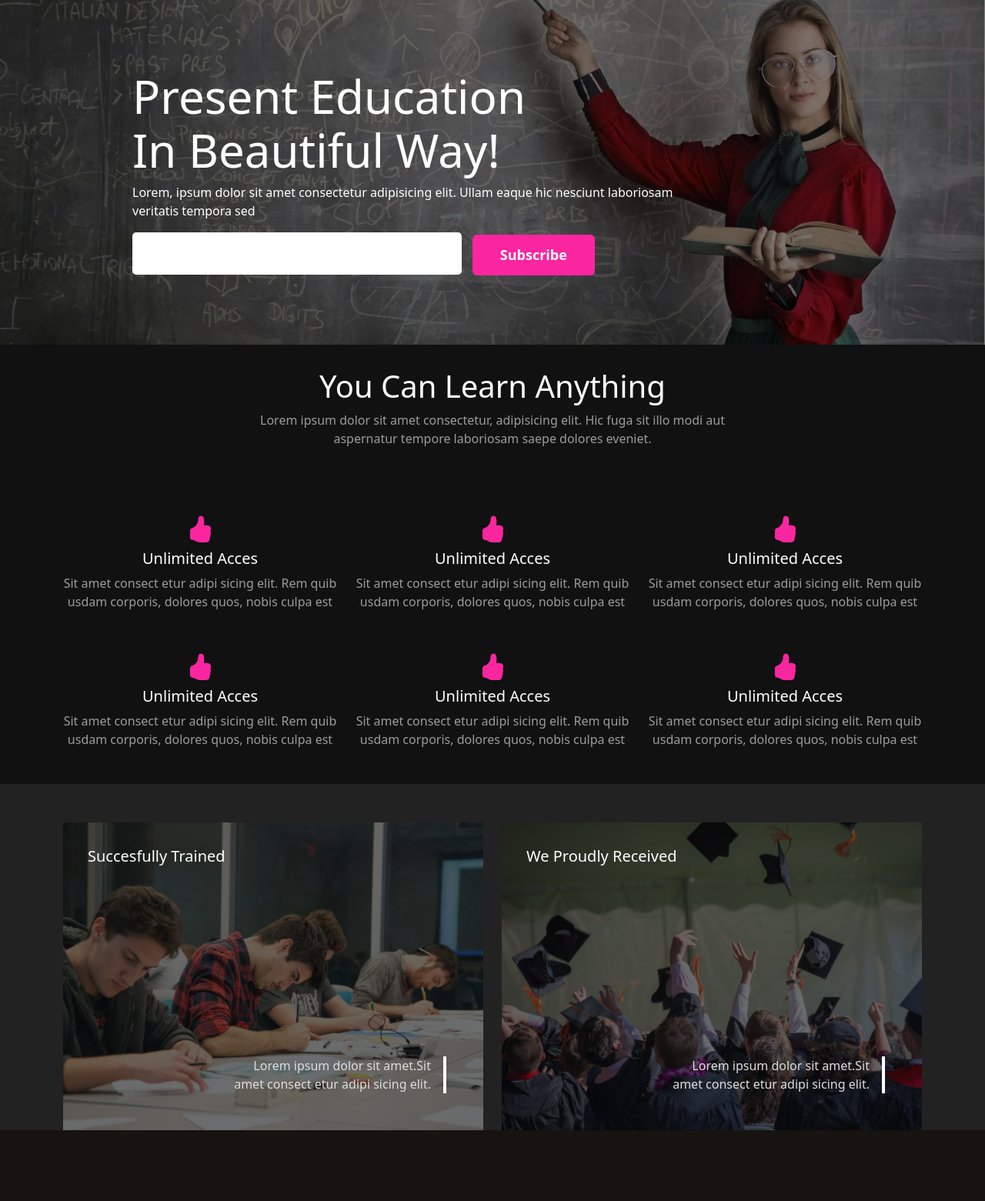
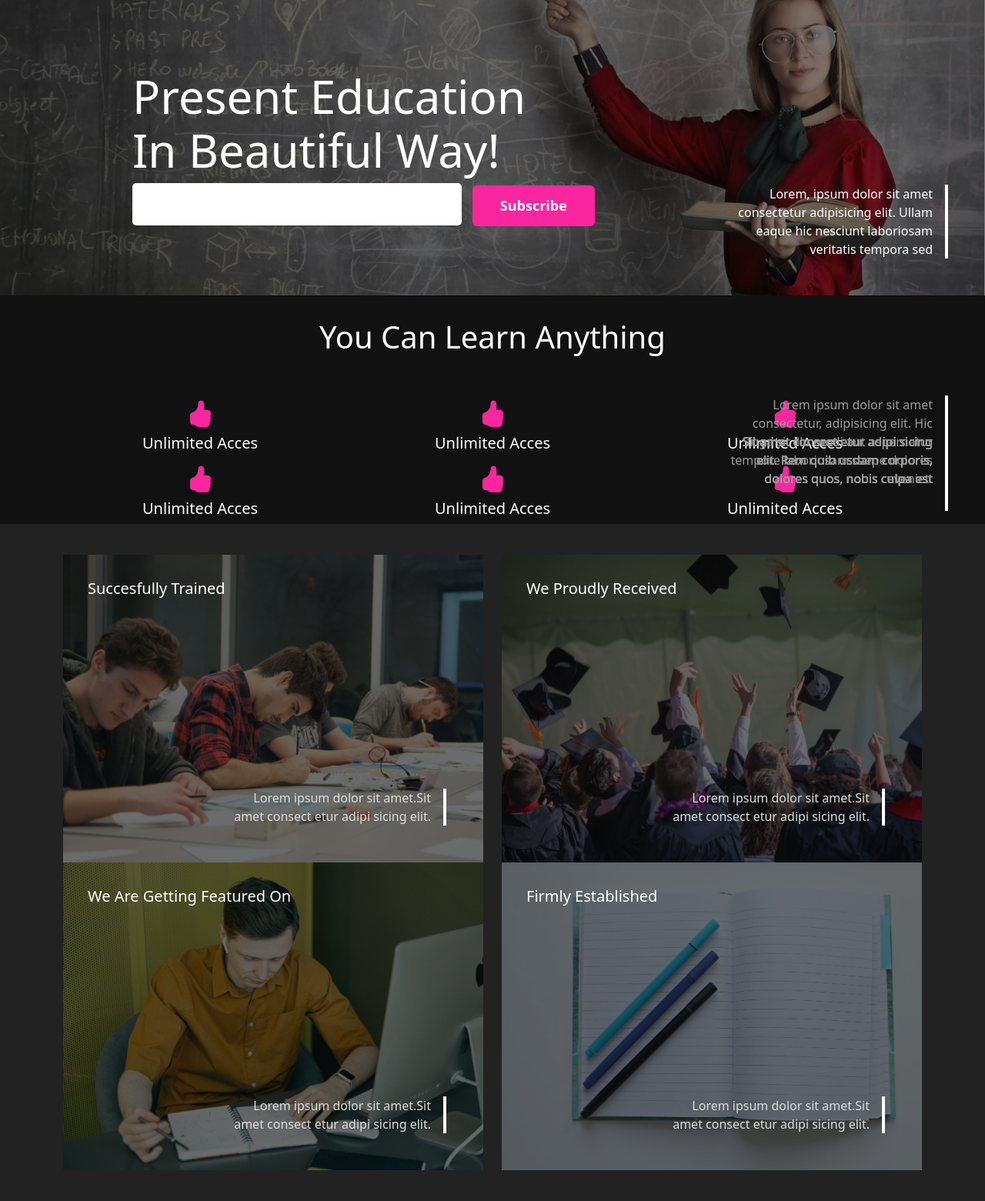
Before and after one commit to Delusumbo/Tutee-Education, a PHP site: page / in a window 1280 px wide. Shown: the part 88-1649 px from the top of the page at 77% size. Before the commit the page ends 1557 px from the top, so only its background shows below. Run offline with PHP 8.4, Linux system fonts and the light colour scheme.

Commit message:
Done for today

```diff
--- a/index.html
+++ b/index.html
@@ -139,6 +139,20 @@
                         <h5>We Proudly Received</h5>
                         <p>Lorem ipsum dolor sit amet.Sit amet consect etur adipi sicing elit.</p>
                     </div>
+
+                </div>
+                <div class="col-lg-6 col-md-6 col-sm-12">
+                    <div class="featured">
+                        <h5>We Are Getting Featured On</h5>
+                        <p>Lorem ipsum dolor sit amet.Sit amet consect etur adipi sicing elit.</p>
+
+                </div>
+            </div>
+            <div class="col-lg-6 col-md-6 col-sm-12">
+                <div class="firmly">
+                    <h5>Firmly Established</h5>
+                    <p>Lorem ipsum dolor sit amet.Sit amet consect etur adipi sicing elit.</p>
+
                 </div>
             </div>
         </div>
--- a/style.css
+++ b/style.css
@@ -118,6 +118,7 @@
     background-color: #222;
     color: #fff;
     padding-top: 50px;
+    padding: 40px;
 }
 
 .success{
@@ -169,8 +170,10 @@ p{
        font-size: 1.25rem;
         text-align: left;
     }
+}
 
-    p{
+
+ p{
        position: absolute;
     right: 0;
     bottom: 0;
@@ -181,9 +184,9 @@ p{
     border-right: 4px solid #fff;
     text-align: right;
     }
-.
 
-}
+
+
 .proud::before{
     content: "";
     background: rgba(7, 10, 12, 0.6);
@@ -194,8 +197,47 @@ p{
     right: 0;
     z-index: -1;
 }
+.featured{
+    background: url(images/b6.jpg);
+    height: 100%;
+    background-size: cover;
+    min-height: 400px;
+    position: relative;
+    z-index: 0;
+    padding: 2em;
 
+}
+.featured::before{
+        content: "";
+    background: rgba(7, 10, 12, 0.6);
+    position: absolute;
+    top: 0;
+    min-height: 100%;
+    left: 0;
+    right: 0;
+    z-index: -1;
+}
 
+.firmly{
+    background: url(images/b2.jpg);
+    height: 100%;
+    background-size: cover;
+    min-height: 400px;
+    position: relative;
+    z-index: 0;
+    padding: 2em;
+
+}
+.firmly::before{
+        content: "";
+    background: rgba(7, 10, 12, 0.6);
+    position: absolute;
+    top: 0;
+    min-height: 100%;
+    left: 0;
+    right: 0;
+    z-index: -1;
+}
 /* media queries  */
 @media (max-width:912px) {
     .banner-content{
@@ -245,4 +287,5 @@ p{
     .banner-content form button{
         width: 100%;
     }
+
 }
```
Also changed, not shown: images/b2.jpg (added), images/b6.jpg (added).
